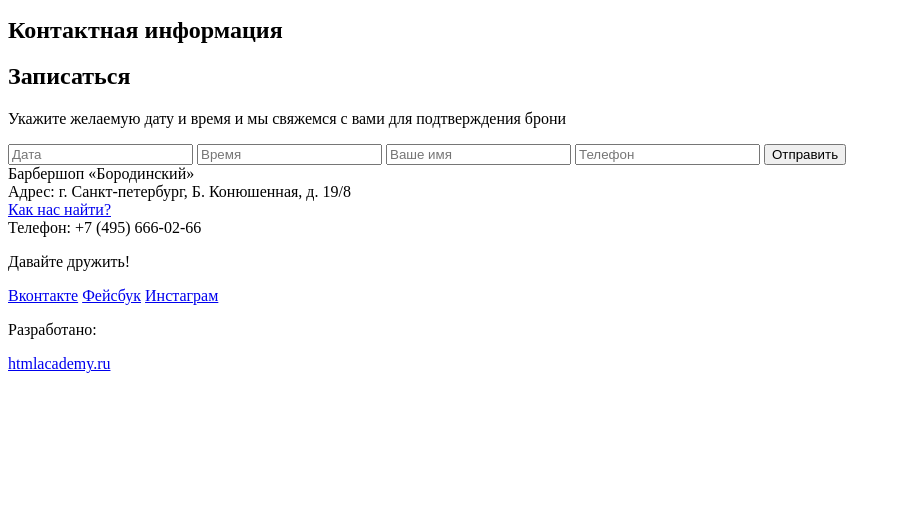
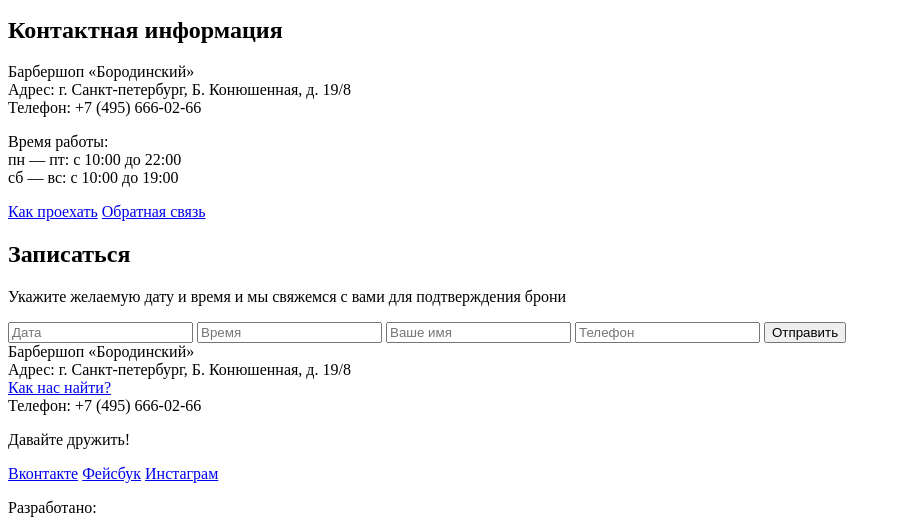
Before and after one commit to LapWeb/barbeshop_me, a plain HTML site: page index.html in a window 1280 px wide. Shown: the part 774-1304 px from the top of the page, without its empty margins (0-901 px from the left). Before the commit the page ends 1155 px from the top, so only its background shows below. Drawn offline with Linux system fonts and the light colour scheme.

Commit message:
Поправлены ошибки в строках
98
83

```diff
--- a/index.html
+++ b/index.html
@@ -80,10 +80,22 @@
       <div class="index-content">
         <div class="index-content-left">
           <h2 class="index-conten-title">Контактная информация</h2>
+          <p>Барбершоп «Бородинский»<br>
+            Адрес: г. Санкт-петербург, Б. Конюшенная, д. 19/8<br>
+            Телефон: +7 (495) 666-02-66
+          </p>
+          <p>Время работы:<br>
+            пн — пт: с 10:00 до 22:00<br>
+            сб — вс: с 10:00 до 19:00
+          </p>
+          <a class="btn" href="#">Как проехать</a>
+          <a class="btn" href="#">Обратная связь</a>
+        </div>
         <div class="index-content-right">
           <h2 class="index-conten-title">Записаться</h2>
           <p>Укажите желаемую дату и время и
             мы свяжемся с вами для подтверждения брони</p>
+          <form class="appointment-form" action="https://echo.htmlacademy.ru" method="post">
             <input type="text" name="date" value="" placeholder="Дата">
             <input type="text" name="time" value="" placeholder="Время">
             <input type="text" name="name" value="" placeholder="Ваше имя">
```
